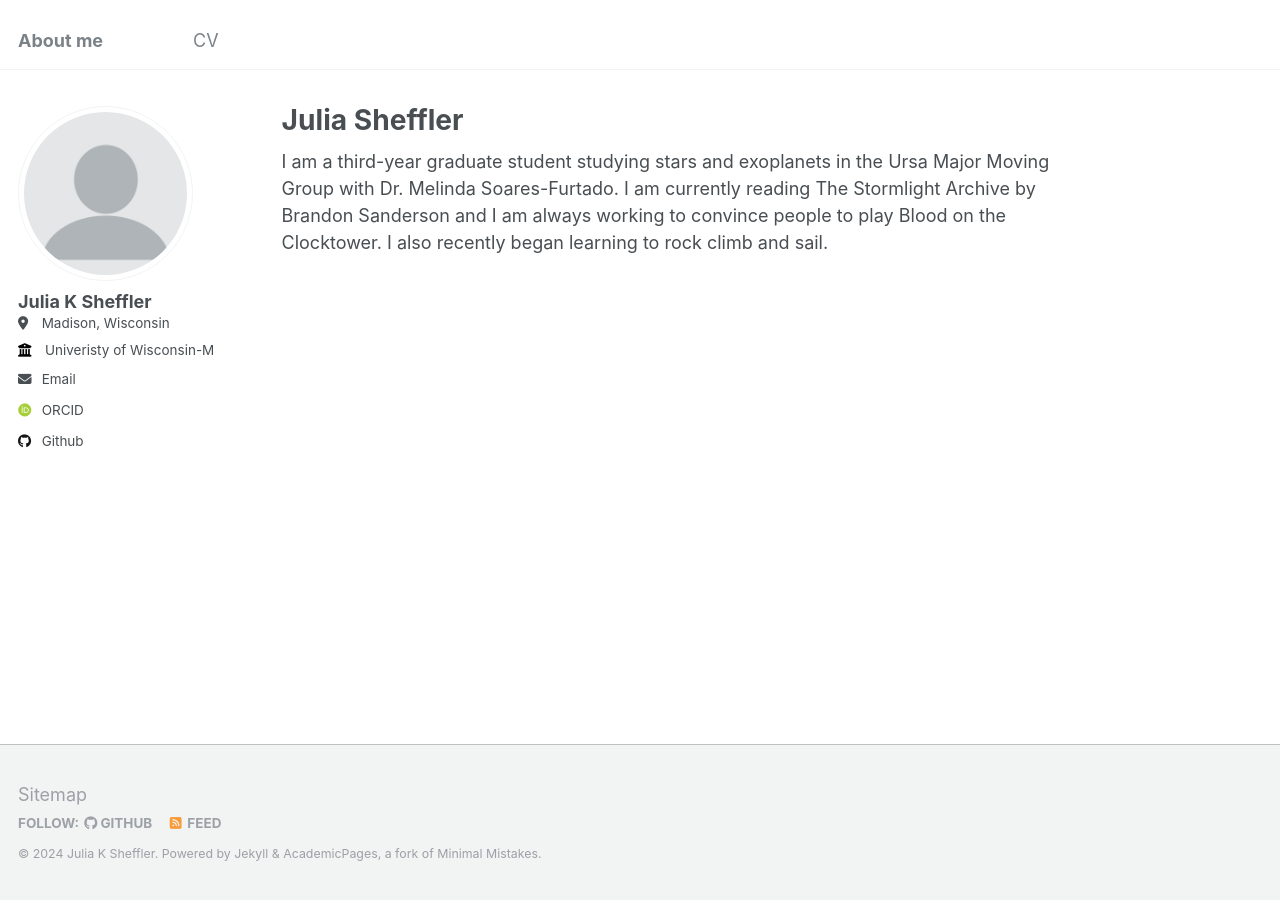
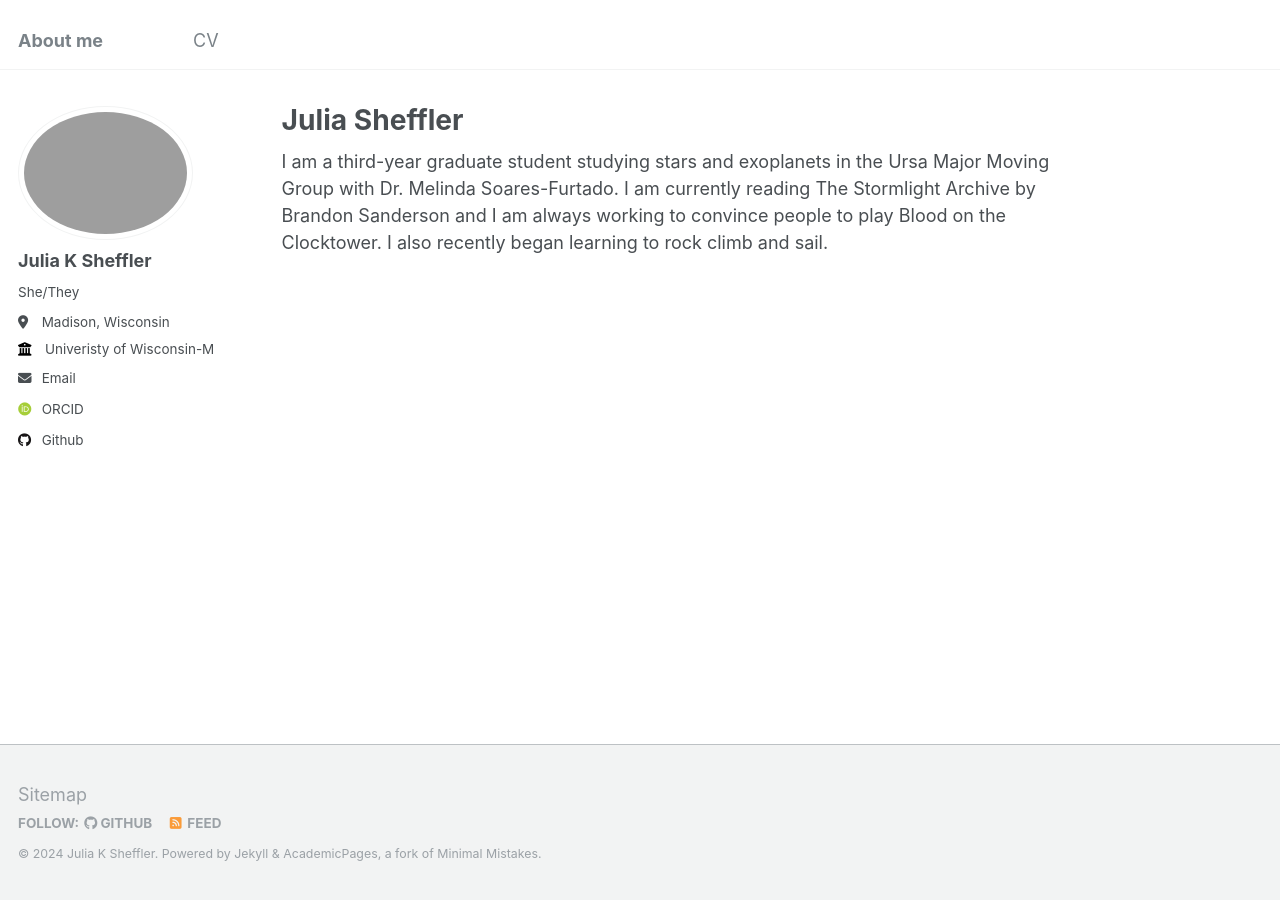
Before and after one commit to JKSheffler/JKSheffler.github.io, a Jekyll site: the page built from _pages/about.md, in a window 1280 px wide. Built offline with Jekyll 4.4.1, drawn with Linux system fonts in a browser that asks for light colours; some web fonts are replaced.

Commit message:
Update _config.yml

```diff
--- a/_config.yml
+++ b/_config.yml
@@ -21,9 +21,9 @@ repository               : "JKSheffler/JKSheffler.github.io"
 #               Additional customization can be done by editing /_includes/author-profile.html
 author:
   # Biographic information
-  avatar           : "profile.png"
+  avatar           : "IMG_20200319_182522.jpg"
   name             : "Julia K Sheffler"
-  pronouns         : # example: "she/her"
+  pronouns         : "She/They"
   bio              :
   location         : "Madison, Wisconsin"
   employer         : "Univeristy of Wisconsin-Maidson"
```
